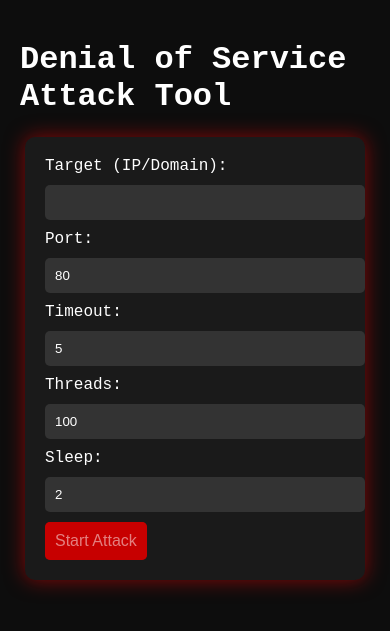
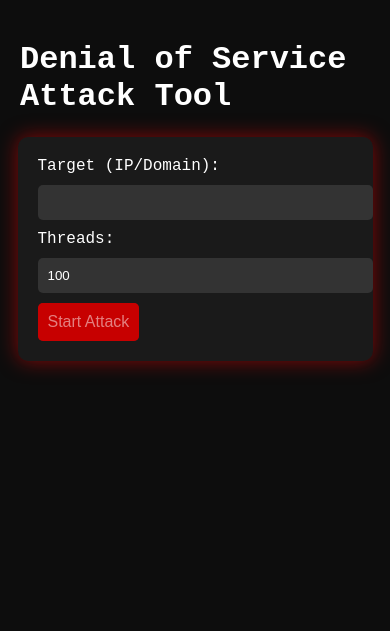
Before and after one commit to SleepTheGod/DoS-Tool, a Flask app: page / in a window 390 px wide. Shown: the top 631 px of the page. Run offline with Flask 3, Linux system fonts and the light colour scheme.

Commit message:
Update index.html

```diff
--- a/templates/index.html
+++ b/templates/index.html
@@ -1,4 +1,3 @@
-
 <!DOCTYPE html>
 <html lang="en">
 <head>
@@ -102,6 +101,14 @@
         /* Result Message Styles */
         #result {
             margin-top: 20px;
+            text-align: center; /* Center result text */
+        }
+
+        /* Responsive Design */
+        @media (max-width: 400px) {
+            form {
+                width: 90%; /* Make form responsive */
+            }
         }
     </style>
 </head>
@@ -109,15 +116,11 @@
     <h1>Denial of Service Attack Tool</h1>
     <form id="attackForm">
         <label for="target">Target (IP/Domain):</label>
-        <input type="text" id="target" name="target" required><br>
-        <label for="port">Port:</label>
-        <input type="number" id="port" name="port" value="80"><br>
-        <label for="timeout">Timeout:</label>
-        <input type="number" id="timeout" name="timeout" value="5"><br>
+        <input type="text" id="target" name="target" required>
+
         <label for="threads">Threads:</label>
-        <input type="number" id="threads" name="threads" value="100"><br>
-        <label for="sleep">Sleep:</label>
-        <input type="number" id="sleep" name="sleep" value="2"><br>
+        <input type="number" id="threads" name="threads" value="100" min="1" required>
+
         <button type="submit">Start Attack</button>
     </form>
 
@@ -132,16 +135,22 @@
                 method: 'POST',
                 body: formData
             })
-            .then(response => response.json())
+            .then(response => {
+                if (!response.ok) {
+                    throw new Error('Network response was not ok');
+                }
+                return response.json();
+            })
             .then(data => {
+                const resultDiv = document.getElementById('result');
                 if (data.error) {
-                    document.getElementById('result').innerHTML = `<p style="color: red;">${data.error}</p>`;
+                    resultDiv.innerHTML = `<p style="color: red;">${data.error}</p>`;
                 } else {
-                    document.getElementById('result').innerHTML = `<p>${data.message}</p>`;
+                    resultDiv.innerHTML = `<p>${data.message}</p>`;
                 }
             })
             .catch(error => {
-                document.getElementById('result').innerHTML = `<p style="color: red;">Error: ${error}</p>`;
+                document.getElementById('result').innerHTML = `<p style="color: red;">Error: ${error.message}</p>`;
             });
         }
     </script>
```
